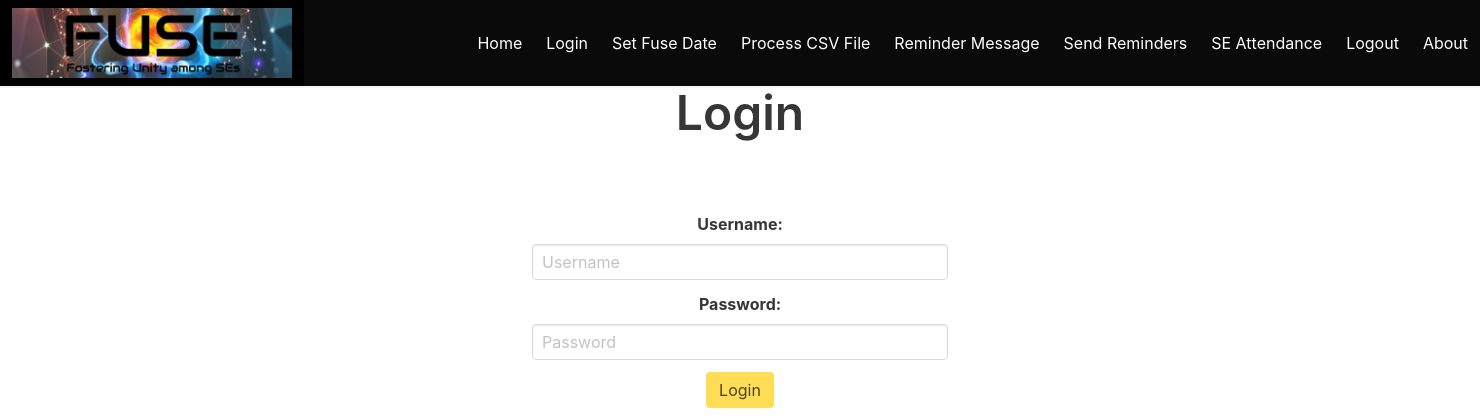
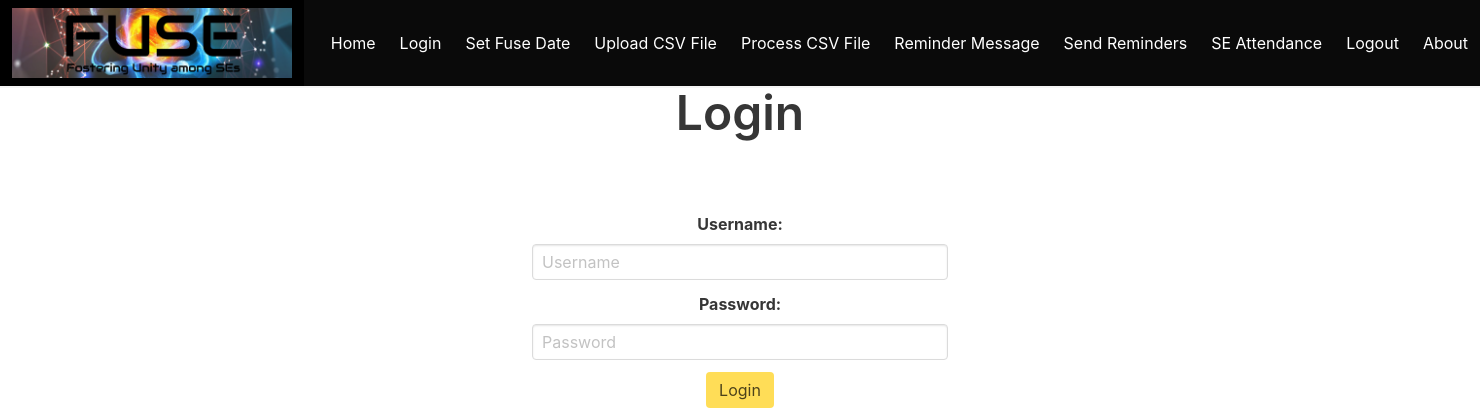
Before and after one commit to dirflash/fuse_flask, a Flask app: page /login in a window 1480 px wide. Shown: the top 420 px of the page. Run offline with Flask 3, Linux system fonts and the light colour scheme; parts of the project's set-up code (start-up, migrations or seed data) failed here and were passed over; some libraries are stand-ins or nearby versions.

Commit message:
Tons of updates

```diff
--- a/app.py
+++ b/app.py
@@ -21,6 +21,7 @@ from flask import (
     url_for,
 )
 from pymongo import MongoClient
+from werkzeug.exceptions import RequestEntityTooLarge
 from werkzeug.utils import secure_filename
 
 import modules.preferences.preferences as pref
@@ -37,6 +38,7 @@ app.config["SESSION_PERMANENT"] = False
 app.config["SESSION_TYPE"] = "filesystem"
 app.config['SESSION_FILE_DIR'] = 'flask_session'
 app.config["SESSION_FILE_THRESHOLD"] = 500
+app.config["UPLOAD_FOLDER"] = "uploads/"
 app.secret_key = pref.FLASK_SECRET_KEY
 Session(app)
 
@@ -354,65 +356,105 @@ def set_fuse_date():
 @app.route("/upload", methods=["GET", "POST"])
 @login_required
 def upload_file():
-    app.logger.info("File upload route...")
+    """
+    Handle file uploads via the /upload route.
+
+    This function supports both GET and POST methods. For GET requests, it renders the upload form.
+    For POST requests, it processes the uploaded file, checks for errors, saves the file, and
+    returns a response with the file details.
+
+    Returns:
+        Response: Rendered HTML template with appropriate messages and file details.
+    """
+
+    app.logger.info(f"File upload route with method: {request.method}")
     if request.method == "POST":
         app.logger.info("File upload post route...")
+
+        # Log the form data
+        app.logger.info(f"Form data: {request.form}")
+
+        # Log the files data
+        app.logger.info(f"Files data: {request.files}")
+
         # Check if a file was uploaded
-        if "file" not in request.files:
+        if not request.files:
+            app.logger.error("No files found in /upload request")
             return render_template("upload.html", error="No file uploaded")
 
-        file = request.files["file"]
+        # Check if any file has been uploaded
+        file_uploaded = False
+        for file_key in request.files:
+            file = request.files[file_key]
+            if file.filename != "":
+                file_uploaded = True
 
-        # Check if the file has a name
-        if file.filename == "":
-            return render_template("upload.html", error="No file selected")
+        if file_uploaded:
+            if file:
+                app.logger.info("File uploaded successfully")
 
-        # Check if the file extension is allowed
-        if not allowed_file(file.filename):
-            return render_template("upload.html", error="File type not allowed")
+            # Secure the filename
+            filename = secure_filename(file.filename)
+            app.logger.info(f"Uploaded file: {filename}")
 
-        if file.content_length > app.config["MAX_CONTENT_LENGTH"]:
-            return render_template("upload.html", error="File size exceeds the limit")
+            # Check if the uploads folder exists
+            if not os.path.exists(app.config["UPLOAD_FOLDER"]):
+                os.makedirs(app.config["UPLOAD_FOLDER"])
 
-        # Check if the uploads folder exists
-        if not os.path.exists(app.config["UPLOAD_FOLDER"]):
-            os.makedirs(app.config["UPLOAD_FOLDER"])
+            # Record the start time
+            start_time = time.time()
 
-        # If the file already exists, delete it and upload the new file
-        if os.path.exists(os.path.join(app.config["UPLOAD_FOLDER"], file.filename)):
-            os.remove(os.path.join(app.config["UPLOAD_FOLDER"], file.filename))
+            # If the file already exists, delete it and upload the new file
+            file_path = os.path.join(app.config["UPLOAD_FOLDER"], filename)
+            if os.path.exists(file_path):
+                os.remove(file_path)
 
-        # Record the start time
-        start_time = time.time()
+            # Save the file to the uploads folder
+            file.save(file_path)
 
-        # Save the file to the uploads folder
-        filename = secure_filename(file.filename)
-        file_path = os.path.join(app.config["UPLOAD_FOLDER"], filename)
-        file.save(file_path)
+            # Check file size
+            file_size = os.path.getsize(file_path)
+            if file_size > app.config.get("MAX_CONTENT_LENGTH", 16 * 1024 * 1024):
+                app.logger.error(f"File size exceeds the limit: {file_size}")
+                return render_template(
+                    "upload.html", error="File size exceeds the limit"
+                )
 
-        # Read the file into a Pandas DataFrame
-        df = pd.read_csv(file_path)
+            # Read the file into a Pandas DataFrame
+            df = pd.read_csv(file_path)
 
-        # Calculate the upload time with a maximum of 4 decimal places
-        upload_time = round(time.time() - start_time, 4)
+            # Calculate the upload time with a maximum of 4 decimal places
+            upload_time = round(time.time() - start_time, 4)
 
-        # Get file metadata
-        file_size = os.path.getsize(file_path)
+            # Set filename session cookie
+            session["X-Filename"] = filename
+            app.logger.info(f"Session cookie: {session}")
 
-        # Set filename session cookie
-        session["X-Filename"] = filename
+            # Render the upload template with the file details
+            app.logger.info("Rendering upload template (line 434)...")
 
-        response = make_response(render_template(
-            "upload.html",
-            message="File uploaded successfully",
-            filename=filename,
-            data=df.to_html(index=False, classes="table table-striped"),
-            file_size=file_size,
-            upload_time=upload_time,))
-        return make_response(response)
+            return render_template(
+                "upload.html",
+                message="File uploaded successfully",
+                filename=filename,
+                data=df.to_html(index=False, classes="table table-striped"),
+                file_size=file_size,
+                upload_time=upload_time,
+            )
+
+        if not file_uploaded:
+            app.logger.error("No file found in /upload request")
+            return render_template("upload.html", error="No file uploaded")
+
+    # If the request method is GET, render the upload form
+    return render_template("upload.html")
+
+
+@app.route("/result", methods=["GET", "POST"])
+def result():
+    app.logger.info("Result route...")
     return render_template(
-        "upload.html",
-        admin_users=admin_users,
+        "result.html", error="No error", message="File uploaded successfully"
     )
 
 
--- a/static/script.js
+++ b/static/script.js
@@ -16,3 +16,36 @@ document.addEventListener('DOMContentLoaded', () => {
       });
     });
   });
+
+
+// Update file name display
+const fileInput = document.getElementById('fuse_file');
+fileInput.addEventListener('change', function() {
+  const fileNameDisplay = document.getElementById('file_name_display');
+  if (fileInput.files.length > 0) {
+    fileNameDisplay.textContent = fileInput.files[0].name;
+  } else {
+    fileNameDisplay.textContent = 'No file uploaded';
+  }
+});
+
+// Submit form with fetch
+/** @param {Event} event */
+function handleSubmit(event) {
+  const form = event.currentTarget;
+  const url = new URL(form.action);
+  const formData = new FormData(form);
+  const searchParams = new URLSearchParams(formData);
+  /** @type {Parameters<fetch>[1]} */
+  const fetchOptions = {
+    method: form.method,
+  };
+
+  if (form.method.toLowerCase() === 'post') {
+    fetchOptions.body = formData.enctype === 'multipart/form-data' ? formData : searchParams;
+  } else {
+    url.search = searchParams;
+  }
+  fetch(url, fetchOptions);
+  event.preventDefault();
+}
--- a/templates/base.html
+++ b/templates/base.html
@@ -79,6 +79,10 @@
       justify-content: space-between;
       align-items: center;
     }
+    .full-height-column {
+      height: 100%;
+      overflow: hidden;
+    }
   </style>
   <script src="https://kit.fontawesome.com/217e1ce6aa.js" crossorigin="anonymouns"></script>
 </head>
@@ -115,6 +119,9 @@
           <a href="{{ url_for('login') }}" class="navbar-item">Login</a>
           <a href="{{ url_for('set_fuse_date') }}" class="navbar-item">
             Set Fuse Date
+          </a>
+          <a href="{{ url_for('upload_file') }}" class="navbar-item">
+            Upload CSV File
           </a>
           <a href="{{ url_for('process_csv') }}" class="navbar-item">
             Process CSV File
```
Also changed, not shown: templates/result.html (added, +17 -0 lines), templates/upload.html (+64 -15 lines), templates/set_fuse_date.html (line endings or trailing spaces). Lines whose indentation alone changed are shown as unchanged.
